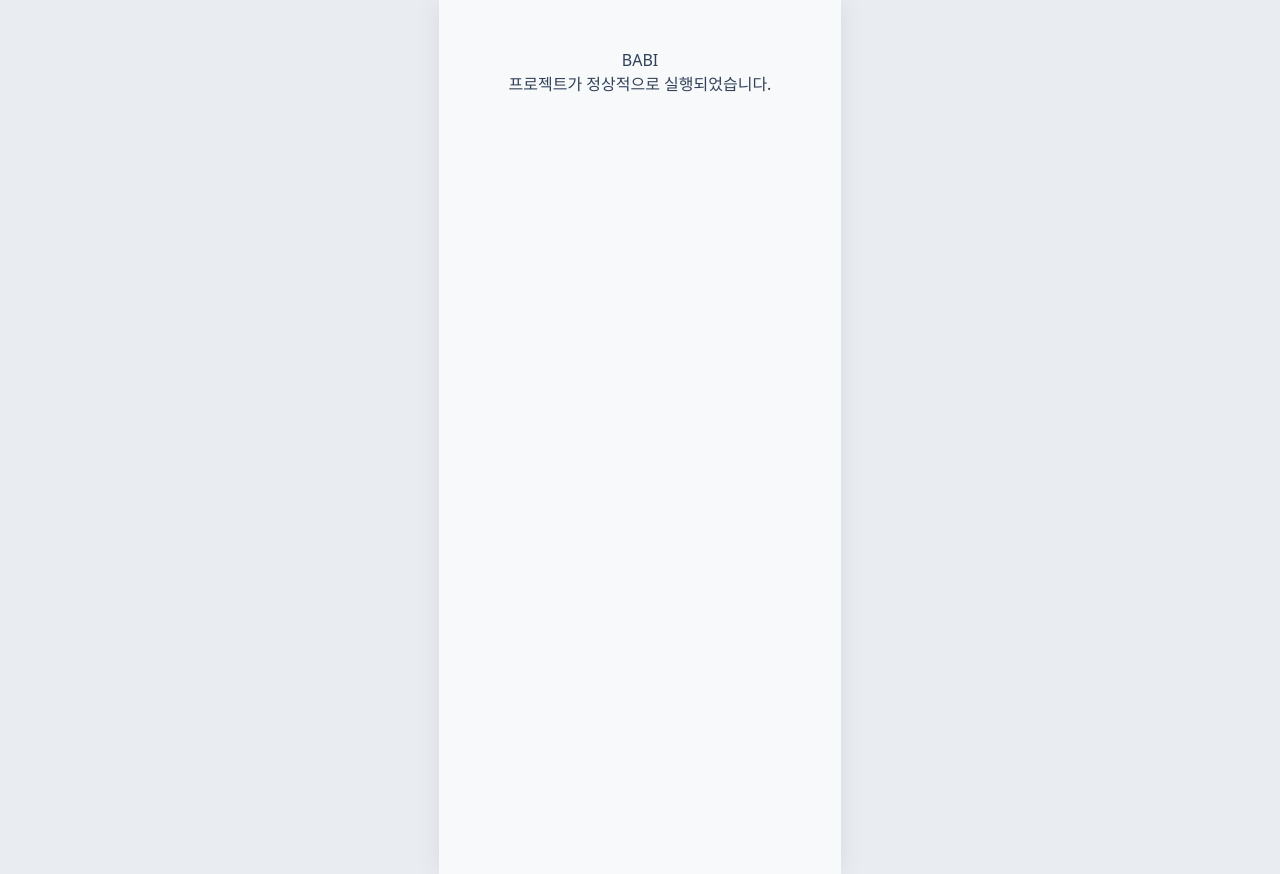
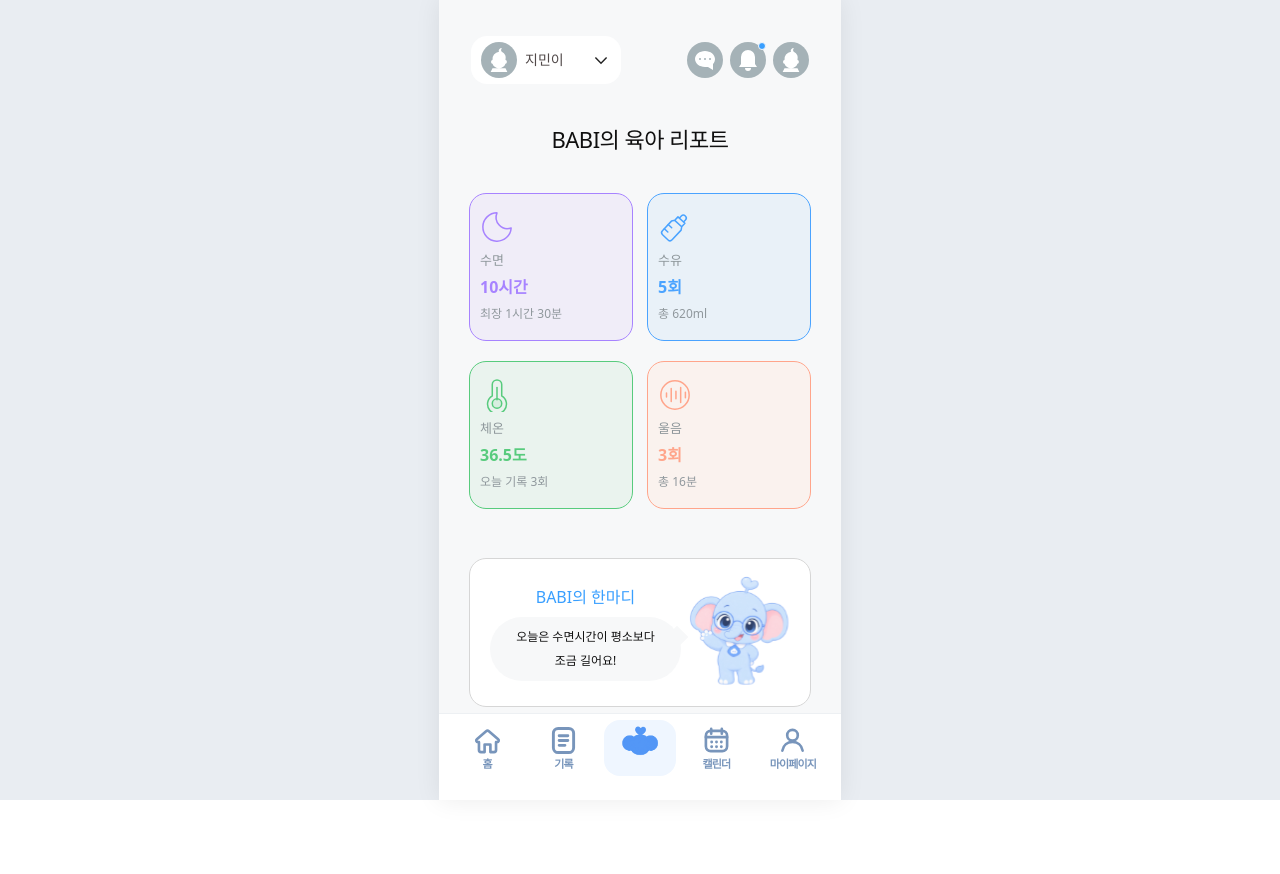
Before and after one commit to DGSW-SELECT/BABI-web, a React (Vite) app: page /#/ai-report in a window 1280 px wide. After the commit the page ends 800 px from the top, so only its background shows below. Built offline with nearby package versions, Linux system fonts and the light colour scheme.

Commit message:
feat: AI 육아 리포트 페이지 라우팅 및 공통 컴포넌트 구현

```diff
--- a/src/App.css
+++ b/src/App.css
@@ -0,0 +1,7 @@
+html,
+body,
+#root {
+  height: 100%;
+  overflow: hidden;
+  overscroll-behavior: none;
+}
--- a/src/App.tsx
+++ b/src/App.tsx
@@ -1,15 +1,37 @@
-import "./App.css";
-// import Footer from "./global/navigation/Footer";
+import { HashRouter, Link, Navigate, Route, Routes } from 'react-router'
+import AiReportPage from './domain/ai-report/AiReportPage'
+import Footer from './global/navigation/Footer'
+import './App.css'
 
-function App() {
+export default function App() {
   return (
-    <div className="relative mx-auto min-h-[874px] w-full max-w-[402px] overflow-hidden bg-[#f8f9fa] pb-[96px] shadow-[0_0_24px_rgba(0,0,0,0.08)]">
-      <main className="px-5 pt-12 text-center text-slate-700">
-        <h1>BABI</h1>
-        <p>프로젝트가 정상적으로 실행되었습니다.</p>
-      </main>
-    </div>
-  );
+    <HashRouter>
+      <AppLayout />
+    </HashRouter>
+  )
 }
 
-export default App;
+export function AppLayout() {
+  return (
+    <div className="fixed inset-y-0 right-0 left-0 mx-auto flex w-full max-w-[402px] flex-col overflow-hidden bg-[#f7f8f9] shadow-[0_0_24px_rgba(0,0,0,0.08)]">
+      <div className="min-h-0 flex-1 overflow-hidden">
+        <Routes>
+          <Route path="/" element={<Navigate to="/ai-report" replace />} />
+          <Route path="/ai-report" element={<AiReportPage />} />
+          {/* 여기 각자 구현한 페이지 라우팅 하기!!!!! */}
+          <Route path="*" element={
+            <main className="flex h-full flex-col items-center justify-center gap-4 px-5 text-center text-[#43545e]">
+              <h1 className="text-lg font-bold">페이지를 찾을 수 없어요</h1>
+              <Link to="/ai-report" className="rounded-xl bg-white px-4 py-3 text-sm text-[#399fff]">
+                AI 육아 리포트로 이동
+              </Link>
+            </main>
+          } />
+        </Routes>
+      </div>
+      <div className="relative h-[87px] shrink-0">
+        <Footer />
+      </div>
+    </div>
+  )
+}
--- a/src/global/navigation/Footer.tsx
+++ b/src/global/navigation/Footer.tsx
@@ -1,4 +1,5 @@
 import { useState, type ReactNode } from "react";
+import { useLocation, useNavigate } from "react-router";
 
 type FooterTab = "홈" | "기록" | "AI" | "캘린더" | "마이페이지";
 type IconProps = { filled?: boolean };
@@ -157,8 +158,17 @@ const ProfileIcon = ({ filled = false }: IconProps) => (
 );
 
 export default function Footer() {
-  const [activeTab, setActiveTab] = useState<FooterTab>("홈");
-  const [focusedTab, setFocusedTab] = useState<FooterTab | null>("홈");
+  const navigate = useNavigate();
+  const { pathname } = useLocation();
+  const [focusedTab, setFocusedTab] = useState<FooterTab | null>(null);
+  let activeTab: FooterTab | null = null;
+  if (pathname === "/ai-report") activeTab = "AI";
+  if (pathname === "/growth" || pathname.startsWith("/growth/")) activeTab = "캘린더";
+
+  function changeTab(tab: FooterTab) {
+    if (tab === "AI") navigate("/ai-report");
+    if (tab === "캘린더") navigate("/growth");
+  }
 
   return (
     <footer className="absolute inset-x-0 bottom-0 z-50 border-t border-[#edf0f3] bg-white px-3 pb-6 pt-1.5">
@@ -168,19 +178,19 @@ export default function Footer() {
       >
         <FooterItem
           label="홈"
-          active={activeTab === "홈"}
+          active={false}
           focused={focusedTab === "홈"}
           icon={(props) => <HomeIcon {...props} />}
-          onClick={() => setActiveTab("홈")}
+          onClick={() => changeTab("홈")}
           onFocus={() => setFocusedTab("홈")}
           onBlur={() => setFocusedTab(null)}
         />
         <FooterItem
           label="기록"
-          active={activeTab === "기록"}
+          active={false}
           focused={focusedTab === "기록"}
           icon={(props) => <RecordIcon {...props} />}
-          onClick={() => setActiveTab("기록")}
+          onClick={() => changeTab("기록")}
           onFocus={() => setFocusedTab("기록")}
           onBlur={() => setFocusedTab(null)}
         />
@@ -190,7 +200,7 @@ export default function Footer() {
           aria-label="BABI AI"
           aria-current={activeTab === "AI" ? "page" : undefined}
           aria-pressed={activeTab === "AI"}
-          onClick={() => setActiveTab("AI")}
+          onClick={() => changeTab("AI")}
           onFocus={() => setFocusedTab("AI")}
           onBlur={() => setFocusedTab(null)}
           className={`flex h-14 min-w-0 flex-1 appearance-none items-start justify-center rounded-2xl border-0 pt-[5px] outline-none [-webkit-tap-highlight-color:transparent] transition-colors duration-200 focus:bg-[#eff6ff] focus:outline-none focus-visible:outline-none ${
@@ -211,16 +221,16 @@ export default function Footer() {
           active={activeTab === "캘린더"}
           focused={focusedTab === "캘린더"}
           icon={(props) => <CalendarIcon {...props} />}
-          onClick={() => setActiveTab("캘린더")}
+          onClick={() => changeTab("캘린더")}
           onFocus={() => setFocusedTab("캘린더")}
           onBlur={() => setFocusedTab(null)}
         />
         <FooterItem
           label="마이페이지"
-          active={activeTab === "마이페이지"}
+          active={false}
           focused={focusedTab === "마이페이지"}
           icon={(props) => <ProfileIcon {...props} />}
-          onClick={() => setActiveTab("마이페이지")}
+          onClick={() => changeTab("마이페이지")}
           onFocus={() => setFocusedTab("마이페이지")}
           onBlur={() => setFocusedTab(null)}
         />
--- /dev/null
+++ b/src/shared/components/Modal.css
@@ -0,0 +1,40 @@
+@keyframes babi-modal-enter {
+  from { opacity: 0; transform: translateY(18px) scale(0.97); }
+  to { opacity: 1; transform: translateY(0) scale(1); }
+}
+
+@keyframes babi-modal-leave {
+  from { opacity: 1; transform: translateY(0) scale(1); }
+  to { opacity: 0; transform: translateY(10px) scale(0.98); }
+}
+
+@keyframes babi-backdrop-enter {
+  from { opacity: 0; }
+  to { opacity: 1; }
+}
+
+@keyframes babi-backdrop-leave {
+  from { opacity: 1; }
+  to { opacity: 0; }
+}
+
+.babi-modal[open] {
+  animation: babi-modal-enter 260ms cubic-bezier(0.22, 1, 0.36, 1) both;
+}
+
+.babi-modal[open]::backdrop {
+  animation: babi-backdrop-enter 240ms ease-out both;
+  backdrop-filter: blur(3px);
+}
+
+.babi-modal[data-closing='true'] {
+  animation: babi-modal-leave 160ms ease-in both;
+}
+
+.babi-modal[data-closing='true']::backdrop {
+  animation: babi-backdrop-leave 160ms ease-in both;
+}
+
+@media (prefers-reduced-motion: reduce) {
+  .babi-modal[open], .babi-modal[open]::backdrop { animation: none; }
+}
--- /dev/null
+++ b/src/shared/components/Modal.tsx
@@ -0,0 +1,86 @@
+import { useEffect, useId, useRef, useState } from 'react'
+import type { ReactNode } from 'react'
+import './Modal.css'
+
+type ModalProps = {
+  title: string
+  subtitle?: string
+  children: ReactNode
+  onClose: () => void
+  icon?: ReactNode
+}
+
+export default function Modal({ title, subtitle, children, onClose, icon }: ModalProps) {
+  const dialogRef = useRef<HTMLDialogElement>(null)
+  const titleId = useId()
+  const descriptionId = useId()
+  const [isClosing, setIsClosing] = useState(false)
+
+  useEffect(() => {
+    const dialog = dialogRef.current
+    const opener = document.activeElement
+    dialog?.showModal()
+    return () => {
+      dialog?.close()
+      if (opener instanceof HTMLElement && opener.isConnected) opener.focus({ preventScroll: true })
+    }
+  }, [])
+
+  useEffect(() => {
+    if (!isClosing) return
+    const timer = window.setTimeout(onClose, 220)
+    return () => window.clearTimeout(timer)
+  }, [isClosing, onClose])
+
+  function requestClose() {
+    if (isClosing) return
+    if (window.matchMedia('(prefers-reduced-motion: reduce)').matches) onClose()
+    else setIsClosing(true)
+  }
+
+  return (
+    <dialog ref={dialogRef} data-closing={isClosing} aria-labelledby={titleId} aria-describedby={subtitle ? descriptionId : undefined}
+      onCancel={(event) => { event.preventDefault(); requestClose() }}
+      onAnimationEnd={(event) => { if (isClosing && event.target === event.currentTarget) onClose() }}
+      onKeyDown={(event) => {
+        if (event.key !== 'Tab') return
+        const stops = [...event.currentTarget.querySelectorAll<HTMLElement>(
+          'button:not([disabled]), a[href], input:not([disabled]), select:not([disabled]), textarea:not([disabled]), [tabindex="0"]',
+        )].filter((element) => element.getClientRects().length > 0)
+        const first = stops[0]
+        const last = stops.at(-1)
+        if (!first || !last) return
+        const active = document.activeElement
+        if (event.shiftKey && (active === first || !stops.includes(active as HTMLElement))) {
+          event.preventDefault()
+          last.focus()
+        } else if (!event.shiftKey && (active === last || !stops.includes(active as HTMLElement))) {
+          event.preventDefault()
+          first.focus()
+        }
+      }}
+      onClick={(event) => {
+        if (event.target !== event.currentTarget) return
+        const box = event.currentTarget.getBoundingClientRect()
+        if (event.clientX < box.left || event.clientX > box.right || event.clientY < box.top || event.clientY > box.bottom) requestClose()
+      }}
+      className="babi-modal fixed inset-0 m-auto w-[calc(100%_-_32px)] max-w-[370px] overflow-hidden rounded-[28px] border-0 bg-white p-0 text-[#172027] shadow-[0_18px_70px_rgba(15,40,58,0.24)] outline-none backdrop:bg-[#172c3d]/35">
+      <div className="flex max-h-[min(88dvh,760px)] flex-col">
+        <header className="flex shrink-0 items-start justify-between gap-3 border-b border-[#f1f4f6] px-5 pt-5 pb-4">
+          <div className="flex min-w-0 items-center gap-3">
+            {icon}
+            <div className="min-w-0">
+              <h2 id={titleId} className="text-xl leading-7 font-bold tracking-[-0.5px]">{title}</h2>
+              {subtitle && <p id={descriptionId} className="mt-1 text-xs leading-5 text-[#74848e]">{subtitle}</p>}
+            </div>
+          </div>
+          <button type="button" disabled={isClosing} onClick={requestClose} aria-label={`${title} 닫기`}
+            className="flex size-9 shrink-0 cursor-pointer items-center justify-center rounded-full bg-[#f3f6f7] text-[#68777e] transition-colors hover:bg-[#e9eef0] focus:outline-none focus-visible:bg-[#dce7ec] disabled:cursor-default">
+            <svg width="18" height="18" viewBox="0 0 24 24" fill="none" stroke="currentColor" strokeWidth="1.6" aria-hidden="true"><path d="m6 6 12 12M18 6 6 18" /></svg>
+          </button>
+        </header>
+        <div tabIndex={0} role="region" aria-label={`${title} 내용`} className="min-h-0 overflow-y-auto overscroll-contain px-5 pt-4 pb-5 outline-none">{children}</div>
+      </div>
+    </dialog>
+  )
+}
--- a/vite.config.ts
+++ b/vite.config.ts
@@ -1,8 +1,7 @@
+import react from '@vitejs/plugin-react'
 import tailwindcss from '@tailwindcss/vite'
-import react from '@vitejs/plugin-react'
 import { defineConfig } from 'vite'
 
-// https://vite.dev/config/
 export default defineConfig({
   plugins: [react(), tailwindcss()],
 })
```
